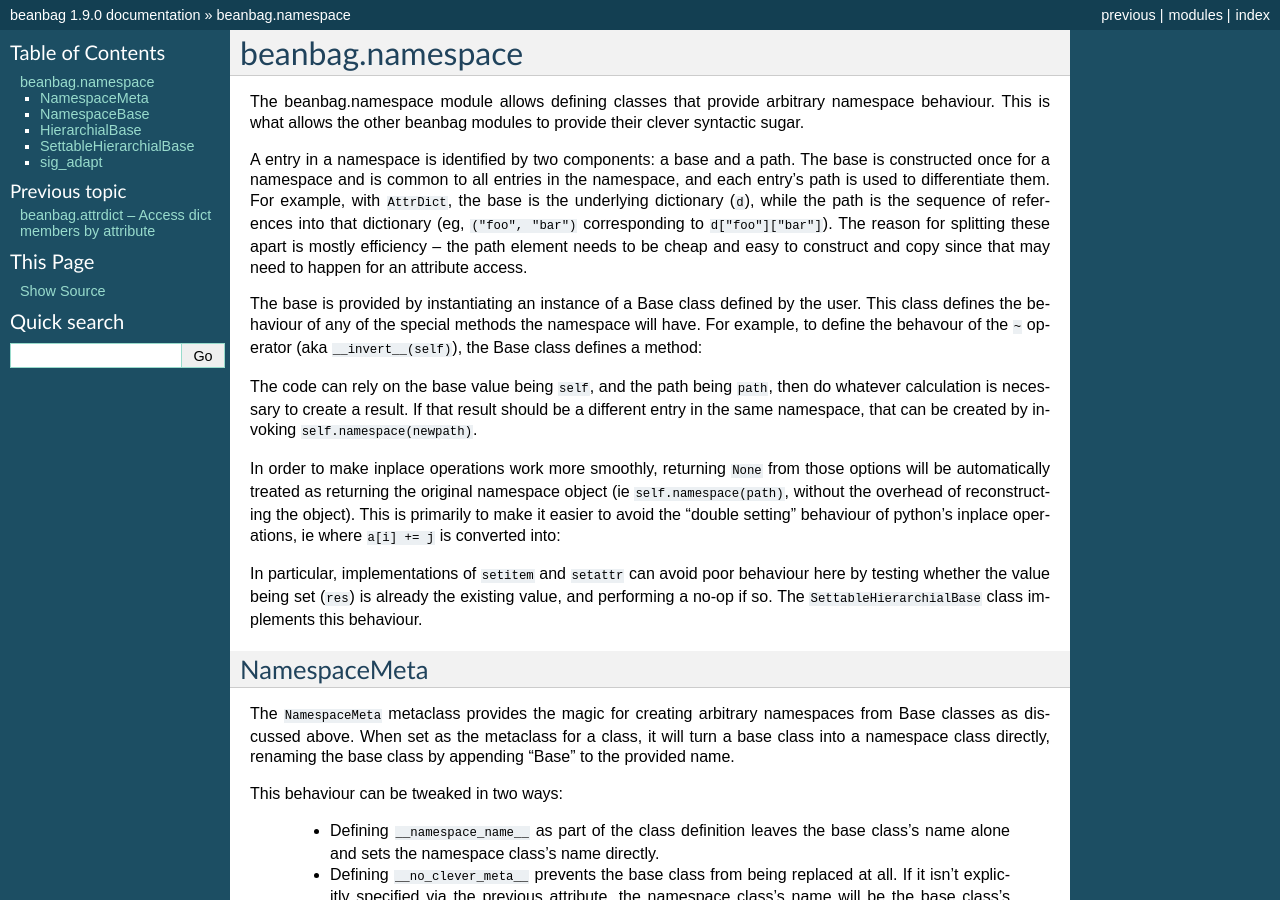
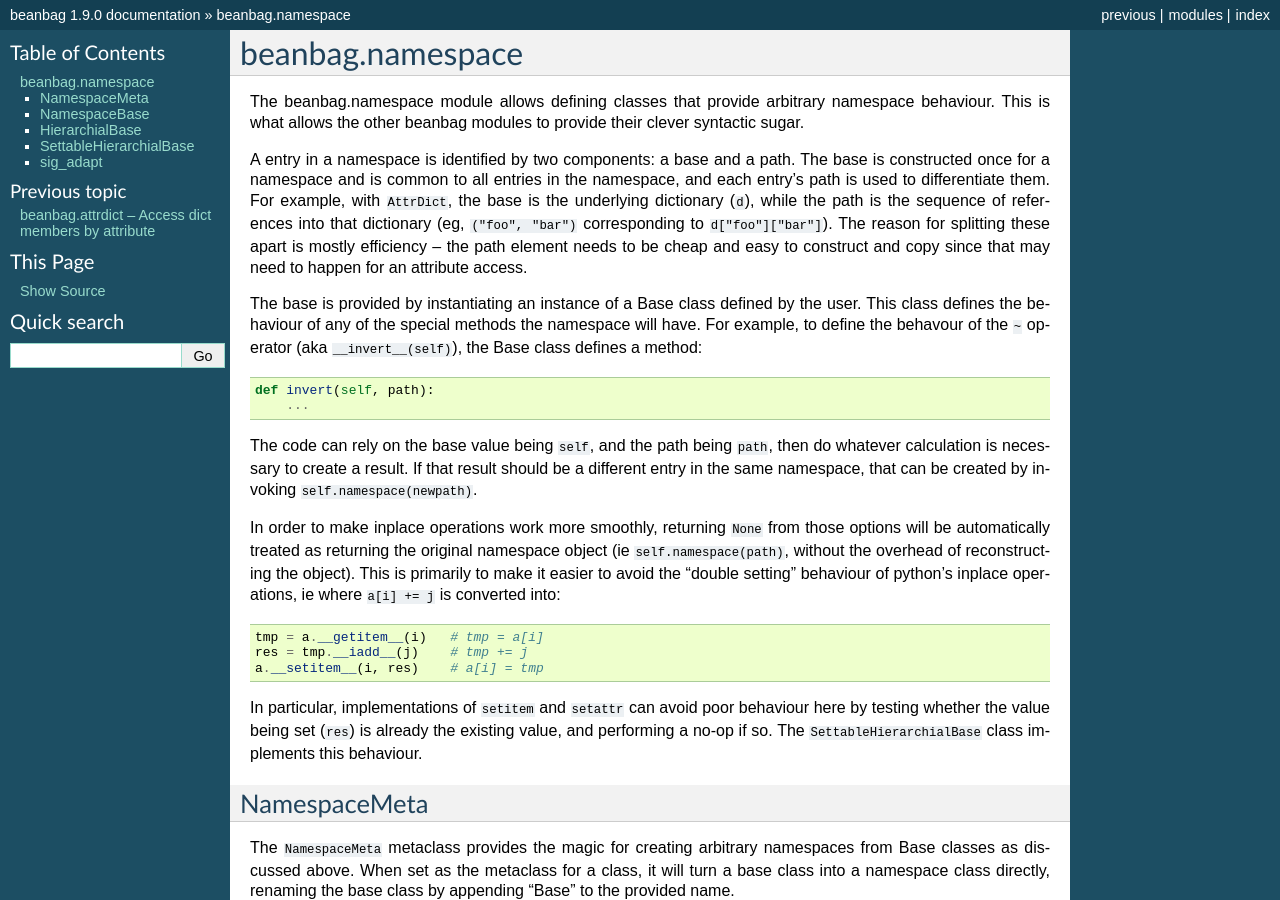
Before and after one commit to ajtowns/beanbag, a Sphinx documentation site: the page built from docs/namespace.rst, in a window 1280 px wide and 900 px high. Built offline with Sphinx 7.4.7, drawn with Linux system fonts in a browser that asks for light colours.

Commit message:
more improvements to namespace doc

```diff
--- a/docs/namespace.rst
+++ b/docs/namespace.rst
@@ -24,6 +24,7 @@ behavour of the ``~`` operator (aka ``__invert__(self)``), the Base class
 defines a method:
 
 .. code:: python
+
    def invert(self, path):
        ...
 
@@ -40,9 +41,10 @@ to avoid the "double setting" behaviour of python's inplace operations, ie
 where ``a[i] += j`` is converted into:
 
 .. code:: python
-   tmp = a.__getitem__(i)
-   res = tmp.__iadd__(j)
-   a.__setitem__(i, res)
+
+   tmp = a.__getitem__(i)   # tmp = a[i]
+   res = tmp.__iadd__(j)    # tmp += j
+   a.__setitem__(i, res)    # a[i] = tmp
 
 In particular, implementations of ``setitem`` and ``setattr`` can avoid
 poor behaviour here by testing whether the value being set (``res``)
```
